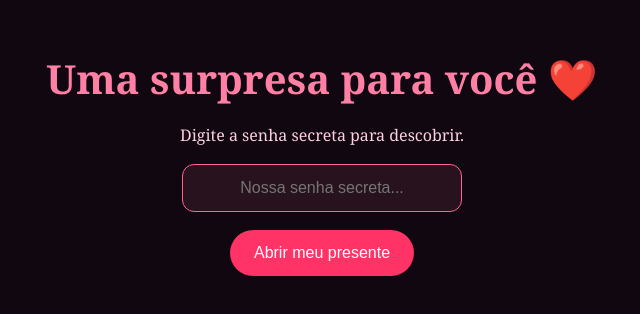
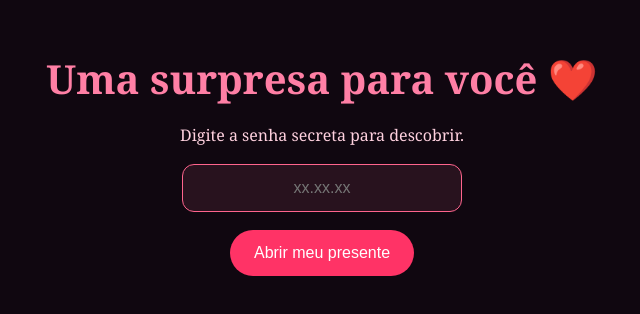
Before and after one commit to lfsilva01/coracao-animado, a plain HTML site: page index.html in a window 1280 px wide. Shown: the part 228-542 px from the top of the page, 318-958 px from the left. Drawn offline with Linux system fonts and the light colour scheme; a web font is replaced by a local one.

Commit message:
Fix HTML structure and update password placeholder

```diff
--- a/index.html
+++ b/index.html
@@ -15,7 +15,7 @@
         <p>Digite a senha secreta para descobrir.</p>
 
         <input type="password" id="senha"
-               placeholder="Nossa senha secreta...">
+               placeholder="xx.xx.xx">
 
         <button onclick="verificarSenha()">
             Abrir meu presente
```
